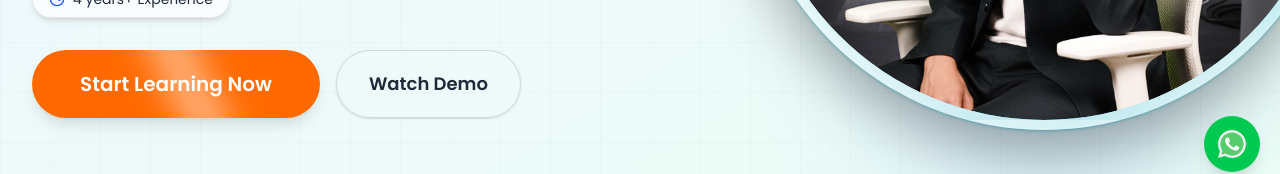
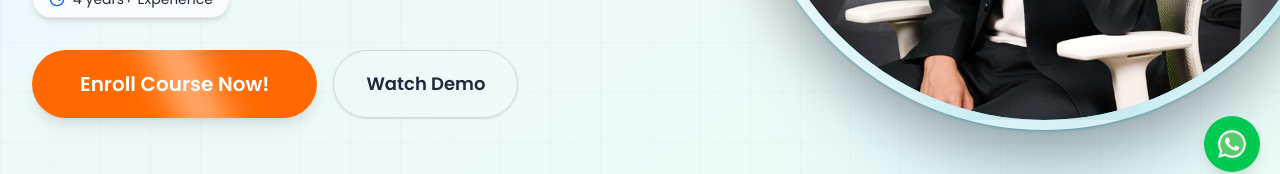
Before and after one commit to muntasir-developer/Price-Lesson, a Next.js app: page /courses in a window 1280 px wide. Shown: the part 608-782 px from the top of the page. Built offline with nearby package versions, Linux system fonts and the light colour scheme.

Commit message:
Do Some Changes by price lesson
* Added Some Changes

* Add some changes

```diff
--- a/src/app/courses/page.tsx
+++ b/src/app/courses/page.tsx
@@ -360,7 +360,7 @@ export default function TradingCourseLanding() {
                         "
                       ></span>
 
-                      <span className="relative z-20">Start Learning Now</span>
+                      <span className="relative z-20">Enroll Course Now!</span>
                     </button>
 
 
@@ -713,7 +713,7 @@ export default function TradingCourseLanding() {
                   <div className="flex items-center justify-between space-x-3">
                     <div className="flex items-center space-x-3">
                       <CalendarIcon className="h-5 w-5 text-yellow-600" />
-                      <span>Weekly Live Strategy Sessions</span>
+                      <span>Weekly Live Doubt Sessions</span>
                     </div>
                     <span className="font-semibold text-gray-700">₹2,199</span>
                   </div>
@@ -1382,7 +1382,7 @@ export default function TradingCourseLanding() {
                   <div className="text-center lg:text-right">
                     <div className="text-2xl sm:text-3xl font-bold text-gray-900 mb-1">
                       <span className="line-through text-gray-500 text-lg sm:text-xl">
-                        ₹15,999
+                        ₹12,999
                       </span>
                       <span className="text-emerald-600 ml-2">₹2,999</span>
                     </div>
```
